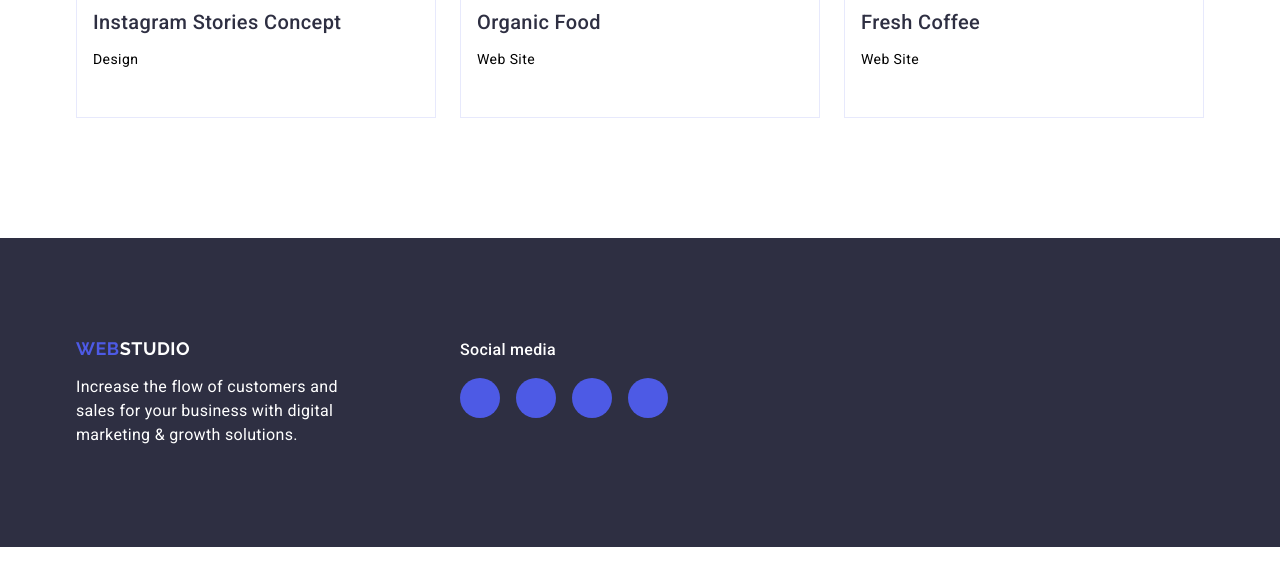
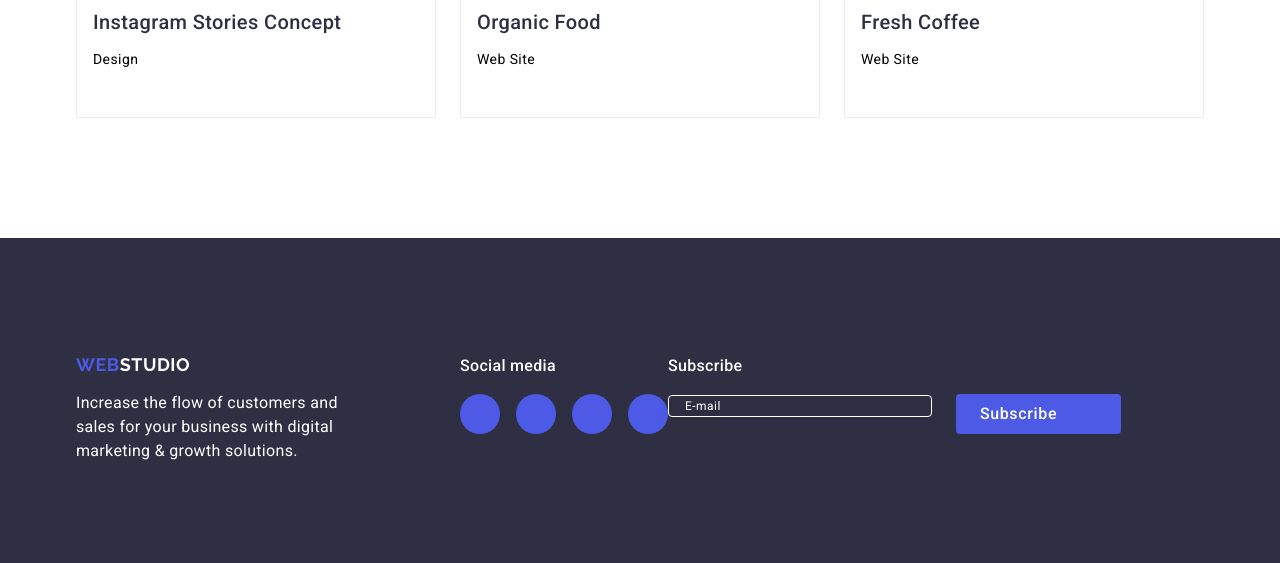
Before and after one commit to blonskijivan/goit-markup-hw-06, a plain HTML site: page portfolio.html in a window 1280 px wide. Shown: the part 1591-2154 px from the top of the page. Drawn offline with nearby package versions, Linux system fonts and the light colour scheme.

Commit message:
added subscribe form to portfolio

```diff
--- a/portfolio.html
+++ b/portfolio.html
@@ -208,10 +208,23 @@
                     </li>
                     <li class="social-media-item">
                         <a class="social-link" href="#">
-                            <svg class="icon" width="24" height="24"><use href="./images/icons.svg#icon-linkedin"></use></svg>
+                            <svg class="icon" width="24" height="24">
+                                <use href="./images/icons.svg#icon-linkedin"></use></svg>
                         </a>
                     </li>
                 </ul>
+            </div>
+            <div class="subscribe">
+                <p class="subscribe-title">Subscribe</p>
+                <form class="subscribe-form">
+                    <label class="subscribe-form-label">
+                        <input name="subscribe" class="subscribe-form-input" type="email" placeholder="E-mail">
+                    </label>
+                    <button class="subscribe-button" type="submit">Subscribe
+                        <svg class="subscribe-icon" width="24" height="24">
+                        <use href="./images/icons.svg#icon-icon-send"></use></svg>
+                    </button>
+                </form>
             </div>
         </div>
     </footer>
```
